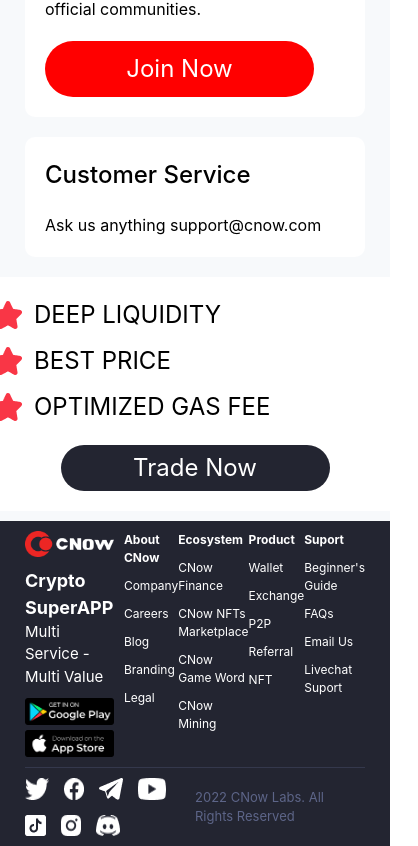
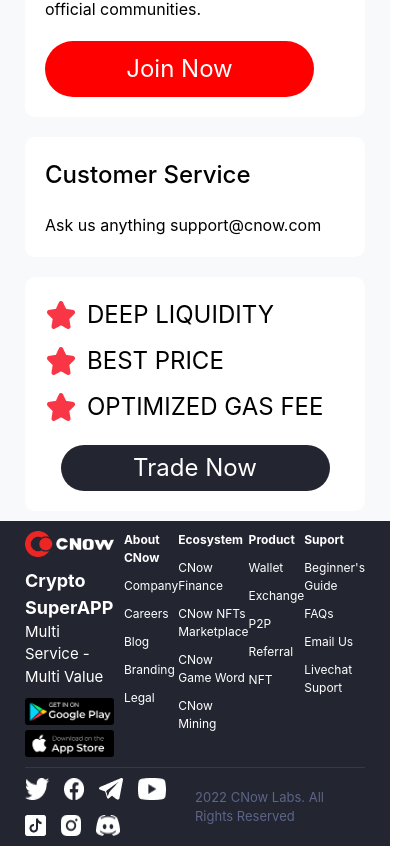
Before and after one commit to Bacchern/CNow-bac-chem, a React (Vite) app: page / in a window 390 px wide. Shown: the part 4481-5327 px from the top of the page, 418 px wide, since content can reach past the window. Built offline with nearby package versions, Linux system fonts and the light colour scheme.

Commit message:
Update style.scss

```diff
--- a/src/Home/Communities/style.scss
+++ b/src/Home/Communities/style.scss
@@ -64,8 +64,11 @@
                 gap: 20px;
                 padding: 20px;
                 @media (max-width:1055px) {
-                    width: 446px ;
+                    max-width: 446px ;
                 }
+                // @media (max-width: 500px) {
+                //     max-width: 439px;
+                // }
                 .StarText{
                     display: flex;
                     flex-direction: column;
@@ -87,6 +90,7 @@
                     justify-content: center;
                     font-size: 24px;
                     margin: auto;
+
                 }
             }
         }
```
